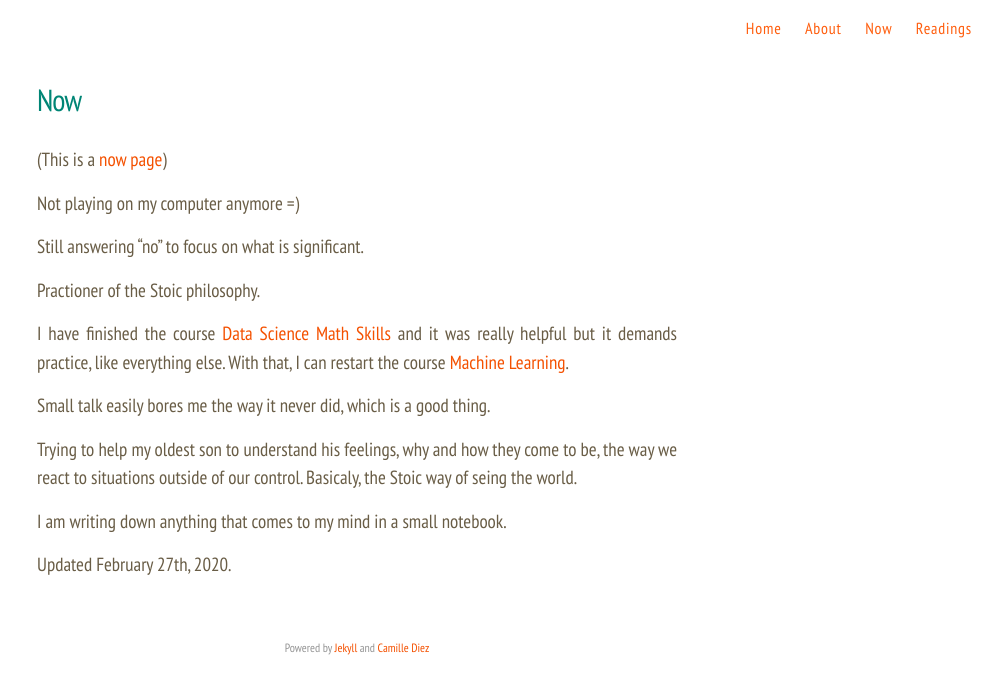
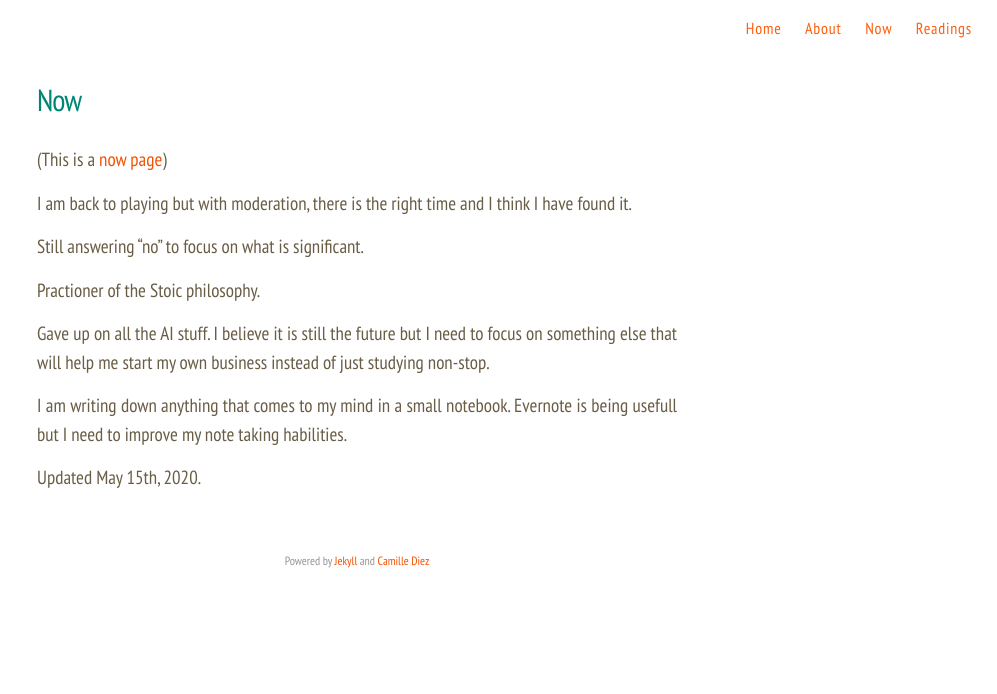
Before and after one commit to gerep/gerep.github.io, a Jekyll site: the page built from now.md, in a window 1280 px wide. Shown: the top 694 px of the page, without its empty margins (283-1280 px from the left). Built offline with Jekyll 4.4.1, drawn with Linux system fonts in a browser that asks for light colours; nearby versions of some CDN libraries.

Commit message:
Update now.md

```diff
--- a/now.md
+++ b/now.md
@@ -6,18 +6,14 @@ permalink: /now/
 
 (This is a [now page](https://nownownow.com/about))
 
-Not playing on my computer anymore =)
+I am back to playing but with moderation, there is the right time and I think I have found it.
 
 Still answering "no" to focus on what is significant.
 
 Practioner of the Stoic philosophy.
 
-I have finished the course [Data Science Math Skills](https://www.coursera.org/learn/datasciencemathskills/) and it was really helpful but it demands practice, like everything else. With that, I can restart the course [Machine Learning](https://www.coursera.org/learn/machine-learning).
+Gave up on all the AI stuff. I believe it is still the future but I need to focus on something else that will help me start my own business instead of just studying non-stop.
 
-Small talk easily bores me the way it never did, which is a good thing.
+I am writing down anything that comes to my mind in a small notebook. Evernote is being usefull but I need to improve my note taking habilities.
 
-Trying to help my oldest son to understand his feelings, why and how they come to be, the way we react to situations outside of our control. Basicaly, the Stoic way of seing the world.
-
-I am writing down anything that comes to my mind in a small notebook.
-
-Updated February 27th, 2020.
+Updated May 15th, 2020.
```
